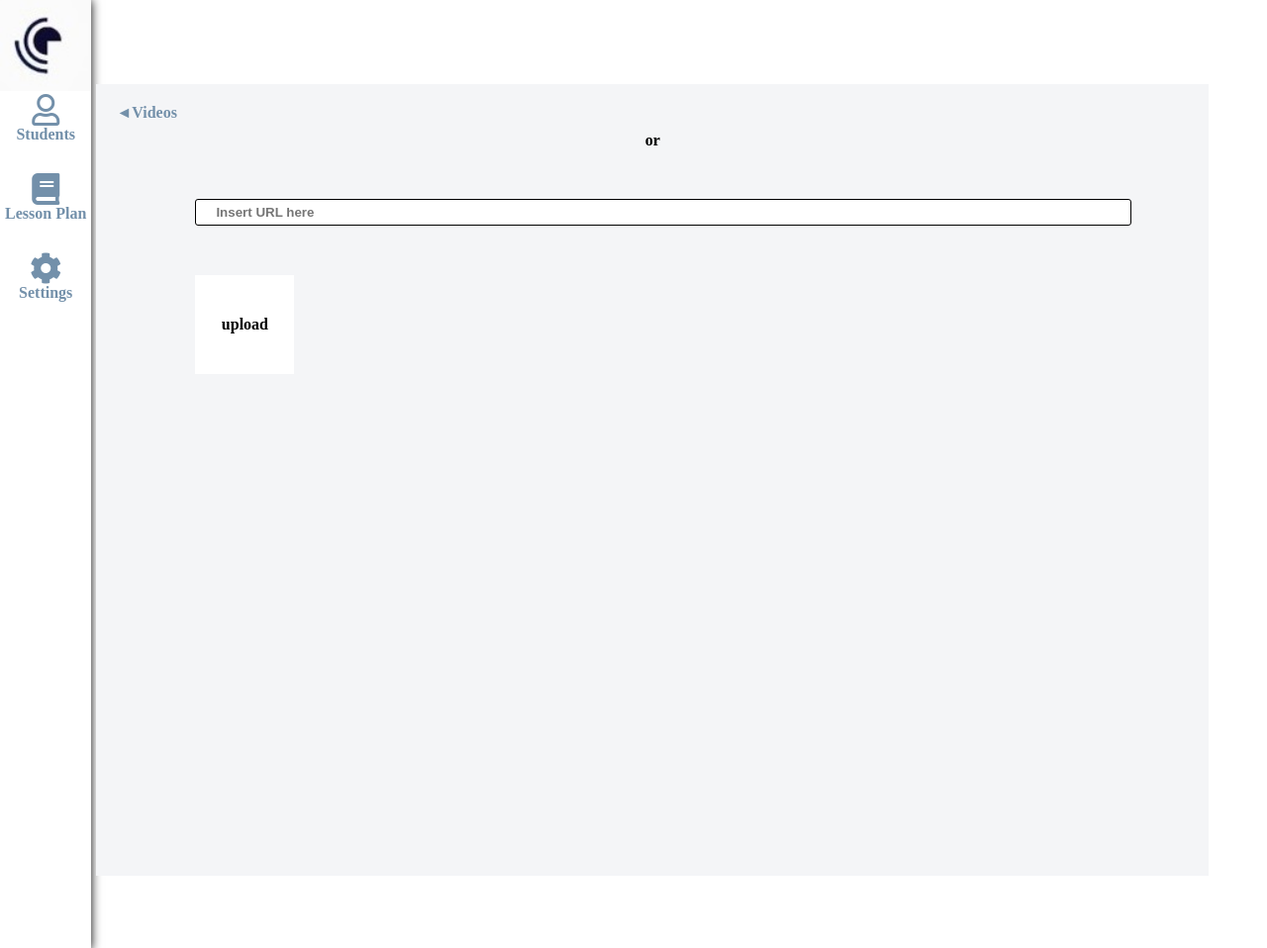
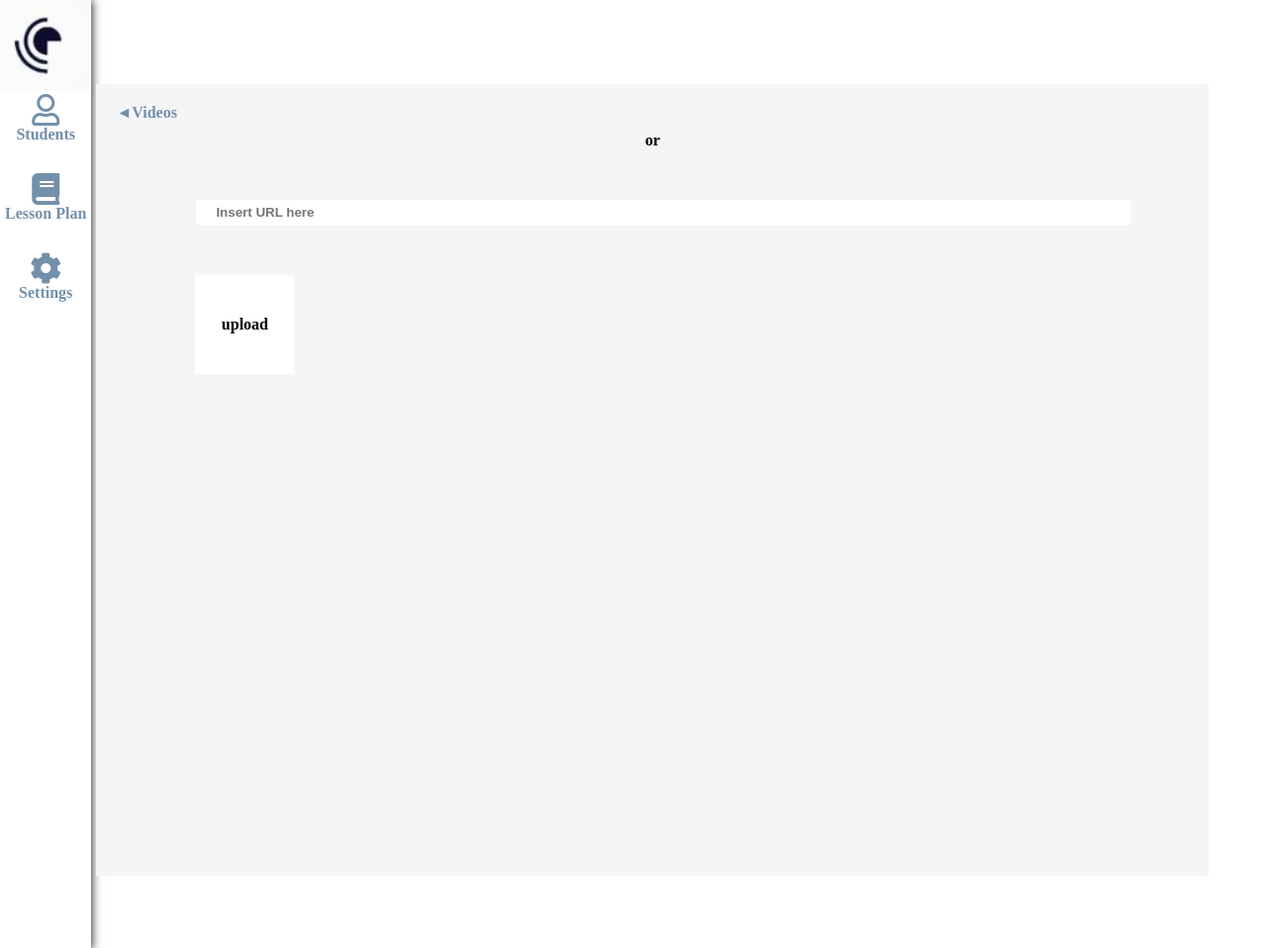
Before and after one commit to sumit2108/Aine_Assesment1, a plain HTML site: page index.html in a window 1280 px wide. Shown: the whole page at 99% size. Drawn offline with Linux system fonts and the light colour scheme.

Commit message:
Update style.css

```diff
--- a/style.css
+++ b/style.css
@@ -93,7 +93,7 @@
     width: 100%;
     height: 25px;
     border-radius: 3px;
-    border: 1px solid;
+     border: 1px solid #f4f5f7 ;
     padding-left:20px ;
     font-weight: 600;
 }
```
